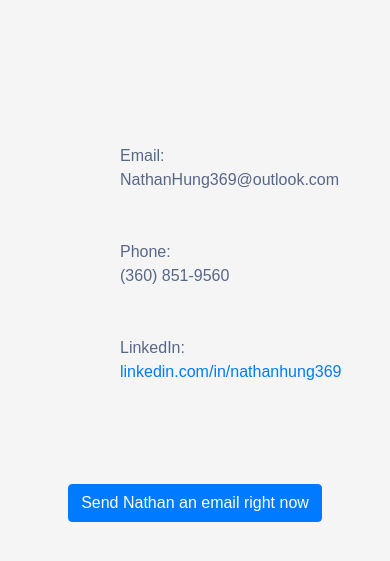
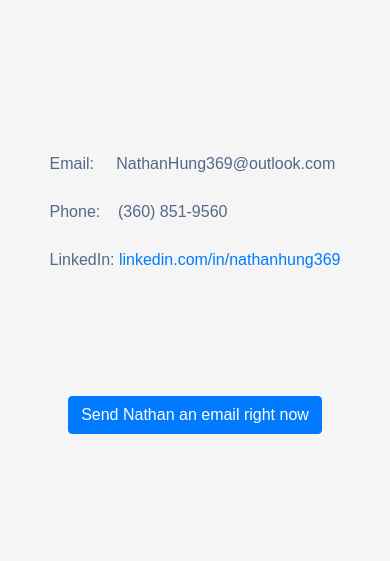
Before and after one commit to NathanHung369/CarGurus_Scrapping_Project, a Flask app: page /Contact in a window 390 px wide. Shown: the part 56-617 px from the top of the page. Run offline with Flask 2, Linux system fonts and the light colour scheme; some libraries are stand-ins or nearby versions.

Commit message:
Contact us works for mobile lay out now

```diff
--- a/FlaskCrudApp/main.py
+++ b/FlaskCrudApp/main.py
@@ -10,7 +10,7 @@ from flask_talisman import Talisman
 
 
 app = Flask(__name__)
-Talisman(app, content_security_policy=None)
+#Talisman(app, content_security_policy=None)
 #route for home
 @app.route('/')
 def Index():
--- a/FlaskCrudApp/templates/Contact.html
+++ b/FlaskCrudApp/templates/Contact.html
@@ -3,65 +3,6 @@
 <html>
     {% extends 'layouts.html' %}
     {%block content%}
-<!-- <head>
-
-
-    <meta charset="utf-8">
-    <meta name="viewport" content="width=device-width, initial-scale=1, shrink-to-fit=no">
-
-
-    <link rel="stylesheet" href="https://cdn.jsdelivr.net/npm/bootstrap@4.0.0/dist/css/bootstrap.min.css" integrity="sha384-Gn5384xqQ1aoWXA+058RXPxPg6fy4IWvTNh0E263XmFcJlSAwiGgFAW/dAiS6JXm" crossorigin="anonymous">
-
-    <title>Contact Info</title>
-
-
-
-</head>
-
-<body>
-
-    <center>
-        <h1 style="color: gray">Contact Information</h1>
-
-    </center>
-
-    <table class="table text-center" >
-        <thead class="thead-dark">
-          <tr>
-            <th style="width: 45%"></th>
-            <th style="width: 55%"></th>
-
-          </tr>
-        </thead>
-        <tbody>
-          <tr>
-
-            <td class="text-right">Email:</td>
-            <td class="text-left">NathanHung369@outlook.com</td>
-
-          </tr>
-          <tr>
-
-            <td class="text-right">Phone:</td>
-            <td class="text-left">(360) 851-9560</td>
-
-          </tr>
-          <tr>
-
-            <td class="text-right">LinkedIn:</td>
-            <td class="text-left"><a href="https://www.linkedin.com/in/nathanhung369/" class="link-primary" target="_blank">linkedin.com/in/nathanhung369</a></td>
-
-          </tr>
-
-        </tbody>
-      </table>
-
-
-
-      <script src="https://code.jquery.com/jquery-3.2.1.slim.min.js" integrity="sha384-KJ3o2DKtIkvYIK3UENzmM7KCkRr/rE9/Qpg6aAZGJwFDMVNA/GpGFF93hXpG5KkN" crossorigin="anonymous"></script>
-    <script src="https://cdn.jsdelivr.net/npm/popper.js@1.12.9/dist/umd/popper.min.js" integrity="sha384-ApNbgh9B+Y1QKtv3Rn7W3mgPxhU9K/ScQsAP7hUibX39j7fakFPskvXusvfa0b4Q" crossorigin="anonymous"></script>
-    <script src="https://cdn.jsdelivr.net/npm/bootstrap@4.0.0/dist/js/bootstrap.min.js" integrity="sha384-JZR6Spejh4U02d8jOt6vLEHfe/JQGiRRSQQxSfFWpi1MquVdAyjUar5+76PVCmYl" crossorigin="anonymous"></script>
-</body> -->
 
 
 <head>
@@ -153,46 +94,36 @@
     <br><br>
     <br>
 
-    <div class="container justify-content-center">
-    <div class="container w-50 justify-content-center">
-      <div class="row justify-content-center">
-        <div class="col-sm-2">
-          Email:
-        </div>
-        <div class="col-sm-6">
-          NathanHung369@outlook.com
-        </div>
 
-      </div>
-    </div>
-    <br>
-    <br>
-    <div class="container w-50 justify-content-center">
-    <div class="row justify-content-center">
-      <div class="col-sm-2">
-        Phone:
-      </div>
-      <div class="col-sm-6">
-        (360) 851-9560
-      </div>
+<div class="container">
+
+    <div class="row p-2 justify-content-center">
+
+
+        <ul class="list-unstyled">
+          <li>
+            Email:&nbsp;&nbsp;&nbsp;&nbsp;&nbsp;NathanHung369@outlook.com
+
+          </li>
+          <br>
+          <li>
+            Phone:&nbsp;&nbsp;&nbsp;&nbsp;(360) 851-9560
+
+          </li>
+          <br>
+          <li>
+            LinkedIn:
+            <a href="https://www.linkedin.com/in/nathanhung369/" class="link-primary"
+          target="_blank">linkedin.com/in/nathanhung369</a>
+          </li>
+
+
+        </ul>
+
 
     </div>
+
   </div>
-  <br>
-    <br>
-  <div class="container w-50 justify-content-center">
-    <div class="row justify-content-center">
-      <div class="col-sm-2">
-        LinkedIn:
-      </div>
-      <div class="col-sm-6">
-        <a href="https://www.linkedin.com/in/nathanhung369/" class="link-primary" target="_blank">linkedin.com/in/nathanhung369</a>
-      </div>
-
-    </div>
-  </div>
-    </div>
-
 
 
 
@@ -230,6 +161,8 @@
       </div>
     </div>
   </div>
+
+
   </body>
 
 </html>
--- a/FlaskCrudApp/templates/layouts.html
+++ b/FlaskCrudApp/templates/layouts.html
@@ -7,7 +7,9 @@
 
               .overideborder{
                   border-radius: 10px;
-                  padding: 0px
+                  padding: 0px;
+                  border-style: solid;
+                  border: 1px solid lightgreen;
 
               }
 
@@ -52,9 +54,10 @@
       </ul>
        <!-- right side items -->
       <ul class="navbar-nav ml-auto">
-        <li class="nav-item overideborder" style="border-style: solid; border:3px solid green;">
-            <a class="nav-link" href="{{url_for('Contact')}}"  style="color: green;">Contact Info</a>
+        <li class="nav-item overideborder" style="border-style: solid; border: 1px solid lightgreen;">
+            <a class="nav-link" href="{{url_for('Contact')}}"  style="color: lightgreen;">Contact Info</a>
         </li>
+
 
 
 
```
Also changed, not shown: FlaskCrudApp/templates/design.html (+1 -1 lines).
